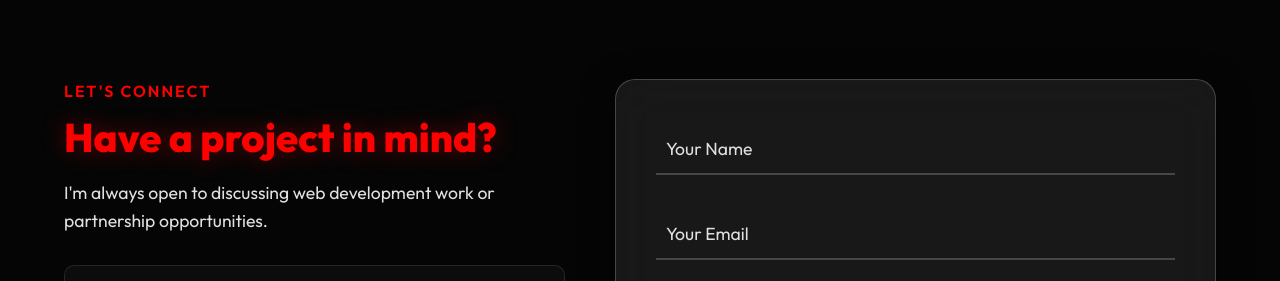
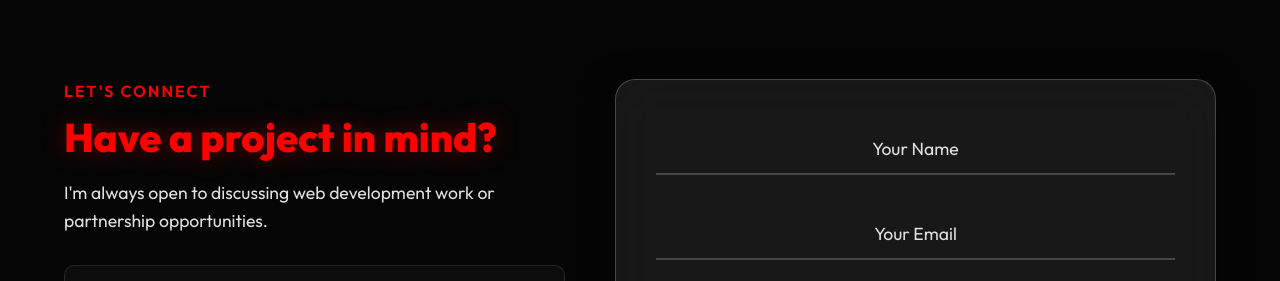
Before and after one commit to Elango-07/Portfolio, a plain HTML site: page index.html in a window 1280 px wide. Shown: the part 3020-3301 px from the top of the page. Drawn offline with Linux system fonts and the light colour scheme.

Commit message:
Center align contact form inputs and labels

```diff
--- a/style.css
+++ b/style.css
@@ -646,6 +646,7 @@ footer p {
         justify-content: center;
     }
 }
+
 /* Contact Section Redesign */
 .contact-container {
     display: flex;
@@ -740,11 +741,27 @@ footer p {
     transition: var(--transition);
     outline: none;
     resize: none;
+    text-align: center;
+}
+
+/* Remove default browser autofill white background */
+.input-group input:-webkit-autofill,
+.input-group input:-webkit-autofill:hover,
+.input-group input:-webkit-autofill:focus,
+.input-group textarea:-webkit-autofill,
+.input-group textarea:-webkit-autofill:hover,
+.input-group textarea:-webkit-autofill:focus {
+    -webkit-text-fill-color: var(--text-color);
+    -webkit-box-shadow: 0 0 0px 1000px #1e1e1e inset;
+    /* Matches dark theme roughly, or transparent hack */
+    transition: background-color 5000s ease-in-out 0s;
 }
 
 .input-group label {
     position: absolute;
-    left: 10px;
+    left: 0;
+    width: 100%;
+    text-align: center;
     top: 15px;
     color: var(--text-secondary);
     pointer-events: none;
```
